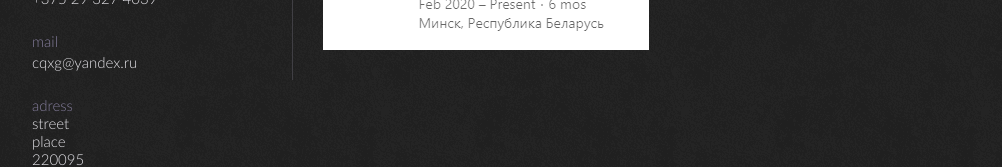
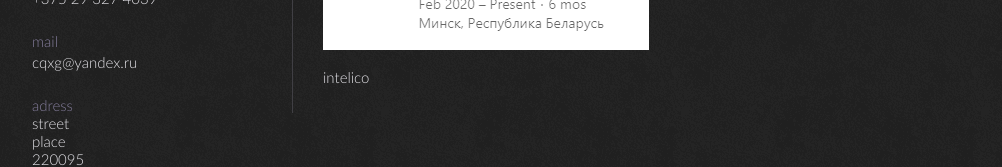
Before and after one commit to cqxg/rsschool-2019Q1-cv, a React (Create React App) app: page /profile in a window 1280 px wide. Shown: the part 721-888 px from the top of the page, without its empty margins (128-1130 px from the left). Built offline with nearby package versions, Linux system fonts and the light colour scheme.

Commit message:
feat: exp desc workpiece

```diff
--- a/public/locales/en/translation.json
+++ b/public/locales/en/translation.json
@@ -32,6 +32,7 @@
     "toolsDesc": "VS Code, Figma, PS, etc.",
     "practicesDesc": "Agile, Kanban, Code review",
     "job": "Work Experience",
+    "intelico": "worckpiece",
     "repo": "Repository:",
     "env": "Environment:",
     "deployment": "(Click on the pic, to see deployment)",
--- a/public/locales/ru/translation.json
+++ b/public/locales/ru/translation.json
@@ -32,6 +32,7 @@
     "toolsDesc": "VS Code, Figma, PS, etc.",
     "practicesDesc": "Agile, Kanban, Code review",
     "job": "Опыт работы",
+    "intelico": "заготовка",
     "repo": "Репозиторий:",
     "env": "Используются:",
     "deployment": "(Нажмите на картинку, чтобы увидеть деплой)",
--- a/src/components/Main/Profile.js
+++ b/src/components/Main/Profile.js
@@ -65,6 +65,7 @@ const Profile = () => {
             <div className="block">
                 <h2>{t('job')}</h2>
                 <a href="https://intelico.pro/" target='_blank' rel='noopener noreferrer'><img src={Intelico} alt="" /></a>
+                <p>{t('intelico')}</p>
             </div>
         </div>
     )
```
